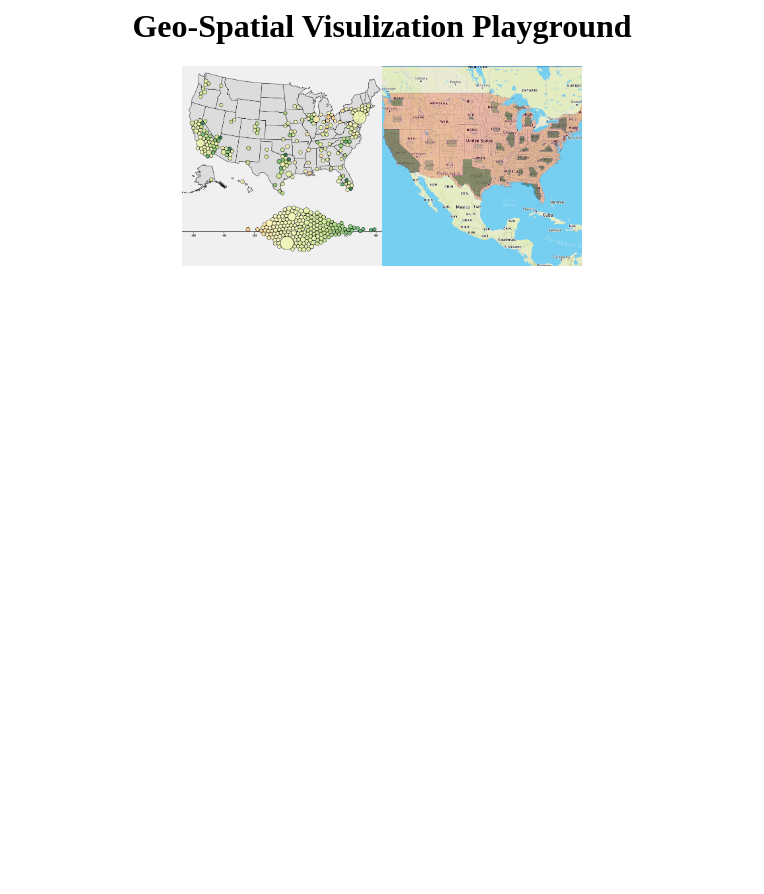
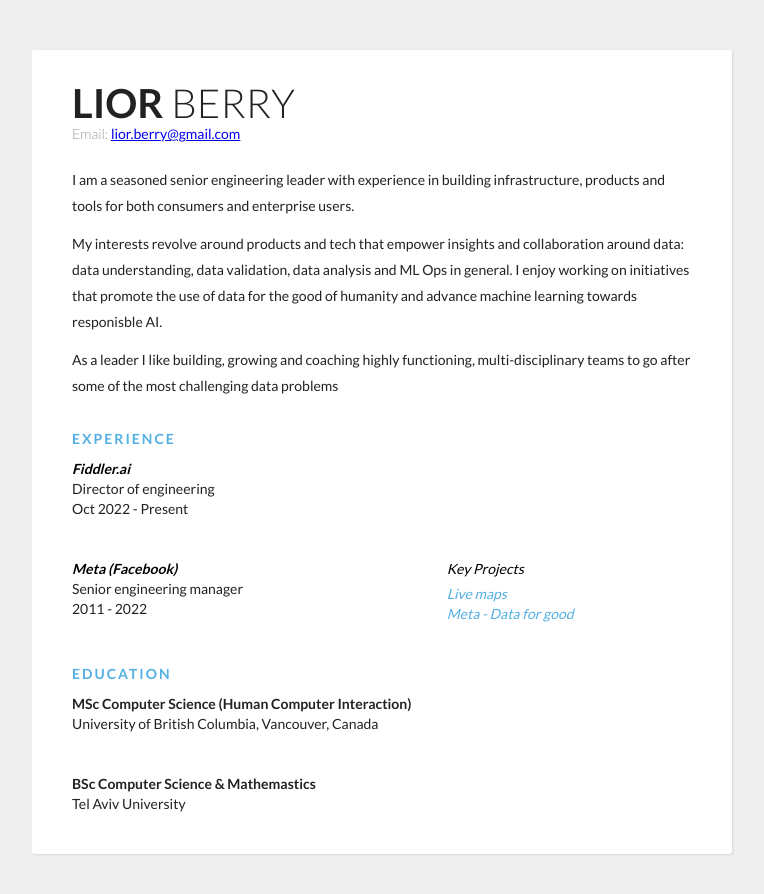
Before and after one commit to liorberry/liorberry.github.io, a plain HTML site: page index.html in a window 1280 px wide. Shown: the whole page, without its empty margins (258-1022 px from the left). Before the commit the page ends 800 px from the top, so only its background shows below. Drawn offline with Linux system fonts and the light colour scheme.

Commit message:
revise index with short resume

```diff
--- a/index.html
+++ b/index.html
@@ -1,23 +1,233 @@
-<html>
-<link rel="stylesheet" href="style.css">
+<!DOCTYPE html>
+<html lang="en" >
+
+<head>
+
+<meta charset="UTF-8">
+
+<title>Lior Berry</title>
+
+<style>
+* {
+  margin: 0;
+  padding: 0;
+  box-sizing: border-box;
+}
+
+html {
+  height: 100%;
+}
+
+body {
+  min-height: 100%;
+  background: #eee;
+  font-family: "Lato", sans-serif;
+  font-weight: 400;
+  color: #222;
+  font-size: 14px;
+  line-height: 26px;
+  padding-bottom: 50px;
+}
+
+.container {
+  max-width: 700px;
+  background: #fff;
+  margin: 0px auto 0px;
+  box-shadow: 1px 1px 2px #DAD7D7;
+  border-radius: 3px;
+  padding: 40px;
+  margin-top: 50px;
+}
+
+.header {
+  margin-bottom: 30px;
+}
+.header .full-name {
+  font-size: 40px;
+  text-transform: uppercase;
+  margin-bottom: 5px;
+}
+.header .first-name {
+  font-weight: 700;
+}
+.header .last-name {
+  font-weight: 300;
+}
+.header .contact-info {
+  margin-bottom: 20px;
+}
+.header .email,
+.header .phone {
+  color: #999;
+  font-weight: 300;
+}
+.header .separator {
+  height: 10px;
+  display: inline-block;
+  border-left: 2px solid #999;
+  margin: 0px 10px;
+}
+.header .position {
+  font-weight: bold;
+  display: inline-block;
+  margin-right: 10px;
+  text-decoration: underline;
+}
+
+.about p {
+    margin-bottom: 12px;
+}
+
+.details {
+  line-height: 20px;
+}
+.details .section {
+  margin-bottom: 40px;
+}
+.details .section:last-of-type {
+  margin-bottom: 0px;
+}
+.details .section__title {
+  letter-spacing: 2px;
+  color: #54AFE4;
+  font-weight: bold;
+  margin-bottom: 10px;
+  text-transform: uppercase;
+}
+
+.details .section__sub_title {
+  text-decoration: none;
+  color: #000;
+  font-style: italic;
+  margin-bottom: 5px;
+}
+
+.details .section__list-item {
+  margin-bottom: 40px;
+}
+.details .section__list-item:last-of-type {
+  margin-bottom: 0;
+}
+.details .left,
+.details .right {
+  vertical-align: top;
+  display: inline-block;
+}
+.details .left {
+  width: 60%;
+}
+.details .right {
+  tex-align: right;
+  width: 39%;
+}
+.details .name {
+  font-weight: bold;
+}
+.details a {
+  text-decoration: none;
+  color: #000;
+  font-style: italic;
+}
+
+.details a:hover {
+  text-decoration: underline;
+  color: #000;
+}
+
+.details .project a {
+  color: #54AFE4;
+}
+
+.details .skills__item {
+  margin-bottom: 10px;
+}
+.details .skills__item .right input {
+  display: none;
+}
+.details .skills__item .right label {
+  display: inline-block;
+  width: 20px;
+  height: 20px;
+  background: #C3DEF3;
+  border-radius: 20px;
+  margin-right: 3px;
+}
+.details .skills__item .right input:checked + label {
+  background: #79A9CE;
+}
+</style>
+
 </head>
-<body>
-<H1>Geo-Spatial Visulization Playground</H1>
 
-<div class="myGallery">
-  <div class="item">
-    <a href="d3_spring_chart/index.html">
-    <img src="img1.png" />
-    <span class="caption">linking a d3 geo chart with a hive chart using springs</span>
-    </a>
+<body translate="no" >
+  <link href='https://fonts.googleapis.com/css?family=Lato:400,300,700' rel='stylesheet' type='text/css'>
+
+<div class="container">
+  <div class="header">
+    <div class="full-name">
+      <span class="first-name">Lior</span>
+      <span class="last-name">Berry</span>
+    </div>
+    <div class="contact-info">
+      <span class="email">Email: </span>
+      <span class="email-val"><a href="mailto: lior.berry@gmail.com">lior.berry@gmail.com</a></span>
+    </div>
+
+    <div class="about">
+            <p>
+            I am a seasoned senior engineering leader with experience in building infrastructure, products and tools for both consumers and enterprise users.
+            </p>
+            <p>
+            My interests revolve around products and tech that empower insights and collaboration around data: data understanding, data validation, data analysis and ML Ops in general.
+            I enjoy working on initiatives that promote the use of data for the good of humanity and advance machine learning towards responisble AI.
+            </p>
+            <p>As a leader I like building, growing and coaching highly functioning, multi-disciplinary teams to go after some of the most challenging data problems</p>
+     </div>
   </div>
-  <div class="item">
-    <a href="d3_spring_chart/index.html">
-    <img src="img2.png" />
-    <span class="caption">Normlize (distort) size of state/county based on a primary metric</span>
-    </a>
+   <div class="details">
+    <div class="section">
+      <div class="section__title">Experience</div>
+      <div class="section__list">
+        <div class="section__list-item">
+          <div class="left">
+            <div class="name"><a href="https://www.fiddler.ai/">Fiddler.ai</a></div>
+            <div class="addr">Director of engineering</div>
+            <div class="duration">Oct 2022 - Present</div>
+          </div>
+        </div>
+        <div class="section__list-item">
+          <div class="left">
+            <div class="name"><a href="https://www.meta.com/">Meta (Facebook)</a></div>
+            <div class="title">Senior engineering manager</div>
+            <div class="duration">2011 - 2022</div>
+          </div>
+          <div class="right">
+            <div class="section__sub_title">Key Projects</div>
+            <div class="project"><a href="https://www.youtube.com/watch?v=JTa8zn0RNVM&t=9s">Live maps</a></div>
+            <div class="project"><a href="https://dataforgood.facebook.com/dfg/visualizations">Meta - Data for good</a></div>
+          </div>
+        </div>
+
+      </div>
+    </div>
+    <div class="section">
+      <div class="section__title">Education</div>
+      <div class="section__list">
+        <div class="section__list-item">
+          <div class="left">
+            <div class="name">MSc Computer Science (Human Computer Interaction)</div>
+            <div class="institution">University of British Columbia, Vancouver, Canada</div>
+          </div>
+        </div>
+        <div class="section__list-item">
+          <div class="left">
+            <div class="name">BSc Computer Science & Mathemastics</div>
+            <div class="addr">Tel Aviv University</div>
+          </div>
+        </div>
+      </div>
+  </div>
   </div>
 </div>
-
 </body>
 </html>
```
Also changed, not shown: gallery.html (added, +23 -0 lines), gallery-style.css (renamed from style.css).
